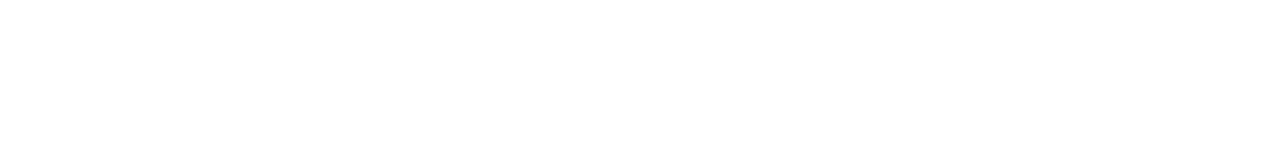
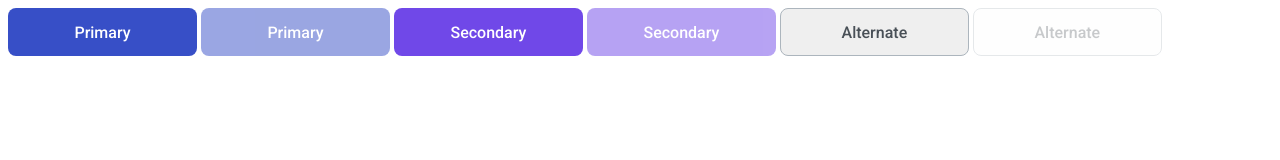
Before and after one commit to js-tasks-ru/htmlcss-20220210_oygemor, a website: page 03-lection1/01-button/index.html in a window 1280 px wide. Drawn offline with Linux system fonts and the light colour scheme.

Commit message:
implements buttons

```diff
--- a/03-lection1/01-button/button.css
+++ b/03-lection1/01-button/button.css
@@ -1 +1,53 @@
-/* Стилизация кнопки */
+.button {
+    height: 48px;
+    width: 189px;
+    font-size: 16px;
+    font-weight: 500;
+    text-align: center;
+    border-radius: 8px;
+    border: none;
+    transition: background .2s ease-in-out, opacity .2s ease-in-out;
+}
+
+.button_primary {
+    background: var(--primary);
+    color: var(--white);
+}
+
+.button_primary:hover {
+    background: #2342C0;
+}
+
+.button_primary:disabled {
+    background: var(--primary);
+    opacity: 0.5;
+}
+
+.button_secondary {
+    background: var(--secondary);
+    color: var(--white);
+}
+
+.button_secondary:hover {
+    background: #5028C6;
+}
+
+.button_secondary:disabled{
+    background: var(--secondary);
+    opacity: 0.5;
+}
+
+.button_alternate {
+    border: 1px solid var(--grey-3);
+    color: var(--grey-4)
+}
+
+.button_alternate:hover {
+    border: 1px solid var(--black);
+}
+
+.button_alternate:disabled {
+    opacity: 0.3;
+    color: var(--grey-4);
+    border: 1px solid var(--grey-3);
+}
--- /dev/null
+++ b/03-lection1/01-button/index.css
@@ -0,0 +1,4 @@
+.buttons-container {
+    display: flex;
+    flex-direction: column;
+}
--- a/03-lection1/01-button/index.html
+++ b/03-lection1/01-button/index.html
@@ -1,11 +1,19 @@
 <!DOCTYPE html>
-<!-- Страница с кнопкой -->
 <html lang="ru">
     <head>
         <link rel="stylesheet" href="../../assets/css/main.css">
+        <link rel="stylesheet" href="./index.css">
         <link rel="stylesheet" href="./button.css">
     </head>
     <body>
+        <main class="button-container">
+            <button class="button button_primary">Primary</button>
+            <button class="button button_primary" disabled>Primary</button>
+            <button class="button button_secondary">Secondary</button>
+            <button class="button button_secondary" disabled>Secondary</button>
+            <button class="button button_alternate">Alternate</button>
+            <button class="button button_alternate" disabled>Alternate</button>
 
+        </main>
     </body>
 </html>
```
